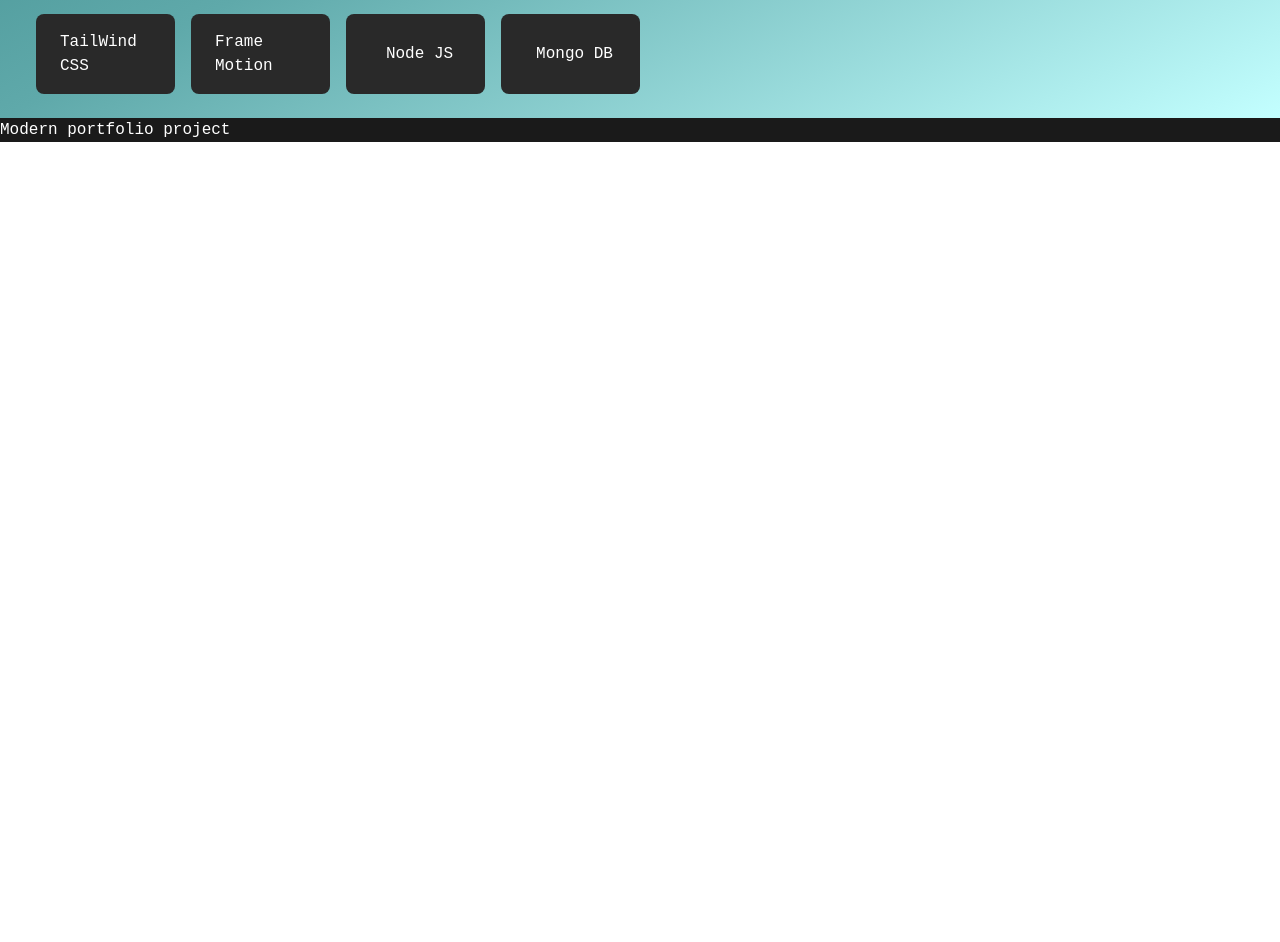
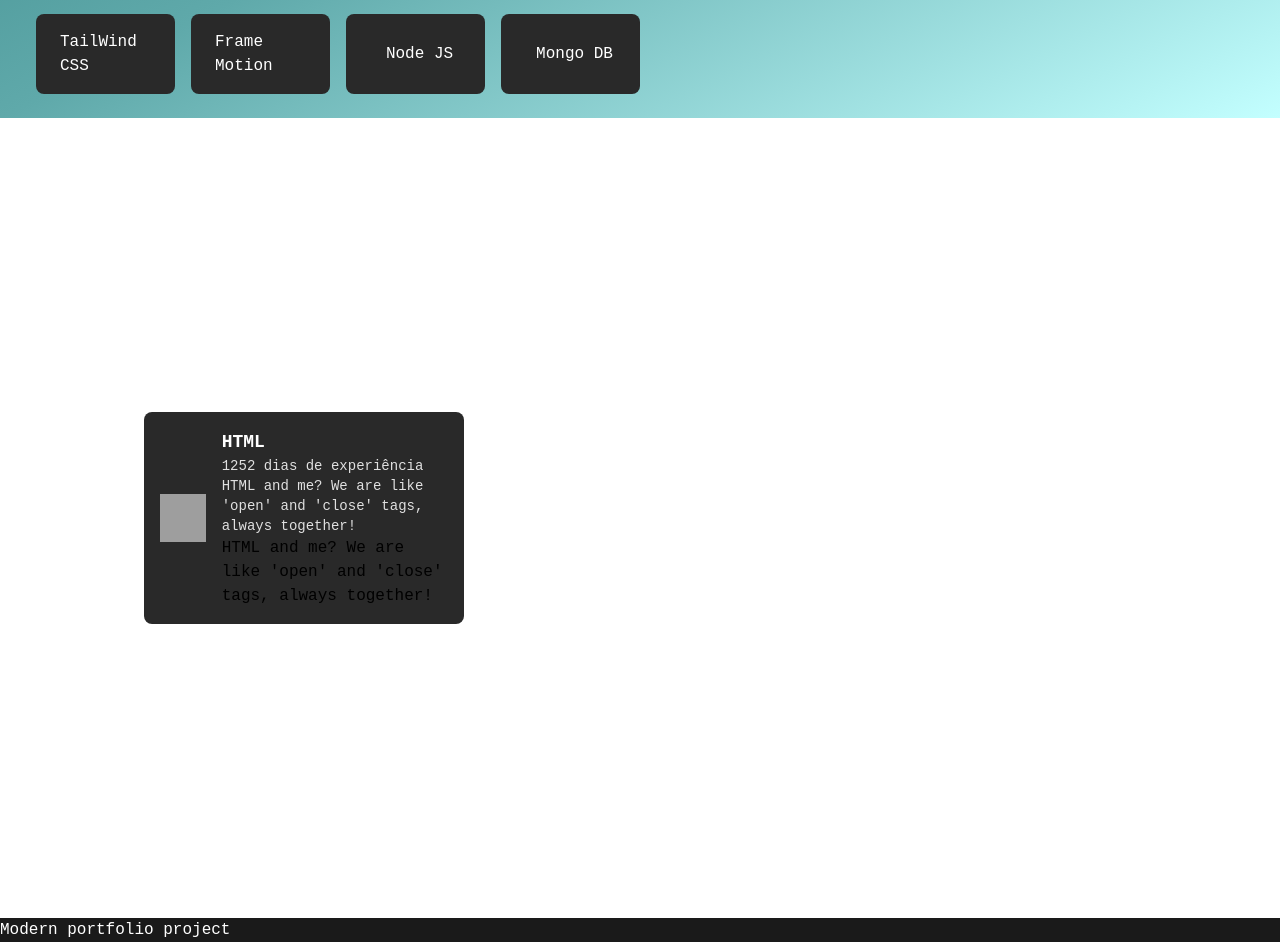
Before and after one commit to bfrpaulonmios/Portfolio, a Next.js app: page / in a window 1280 px wide. Shown: the part 582-1524 px from the top of the page. Before the commit the page ends 800 px from the top, so only its background shows below. Built offline with nearby package versions, Linux system fonts and the light colour scheme; grey boxes are pictures that could not be loaded.

Commit message:
update src/pages/index.tsx

```diff
--- /dev/null
+++ b/components/SoftSkills.tsx
@@ -0,0 +1,46 @@
+import { useState } from "react";
+import { motion } from "framer-motion";
+
+const skillsData = [
+    {
+        name: "HTML",
+        icon: "https://gcdnb.pbrd.co/images/wDjqt6n3a406.png?o=1",
+        phrase: "HTML and me? We are like 'open' and 'close' tags, always together!",
+    },
+    // Adicione mais habilidades conforme necessário
+];
+
+const SoftSkills = () => {
+    const [experienceDate, setExperienceDate] = useState(new Date("1/1/2020"));
+
+    return (
+        <div className="flex justify-center items-center h-screen">
+            <div className="max-w-screen-lg w-full mx-auto px-4">
+                <div className="grid grid-cols-1 sm:grid-cols-2 md:grid-cols-3 gap-4">
+                    {skillsData.map((skill, index) => (
+                        <motion.div
+                            key={index}
+                            className="bg-bg-200 p-4 rounded-lg flex items-center justify-start"
+                            initial={{ opacity: 0, scale: 0 }}
+                            animate={{ opacity: 1, scale: 1 }}
+                            transition={{ duration: 0.5, delay: index * 0.2 }}
+                        >
+                            <div className="flex items-center mr-4">
+                                <img src={skill.icon} alt={skill.name} className="w-32 h-12" />
+                            </div>
+                            <div>
+                                <h3 className="text-lg font-semibold text-text-100">{skill.name}</h3>
+                                <p className="text-sm text-text-200">
+                                    {`${Math.floor((new Date() - experienceDate) / (1000 * 60 * 60 * 24))} dias de experiência`}
+                                </p>
+                                <p className="text-sm text-text-200">{skill.phrase}</p> { `HTML and me? We are like 'open' and 'close' tags, always together!`}
+                            </div>
+                        </motion.div>
+                    ))}
+                </div>
+            </div>
+        </div>
+    );
+};
+
+export default SoftSkills;
--- a/src/pages/index.tsx
+++ b/src/pages/index.tsx
@@ -1,7 +1,7 @@
 import Head from "next/head";
 import Navbar from "../../components/Navbar";
 import HeroSection from "../../components/HeroSection";
-
+import SoftSkills from "../../components/SoftSkills";
 export default function Home() {
   return (
     <>
@@ -14,6 +14,7 @@
 
       <Navbar />
       <HeroSection />
+      <SoftSkills />
       <main className="text-text-100 bg-bg-100">Modern portfolio project</main>
     </>
   );
```
